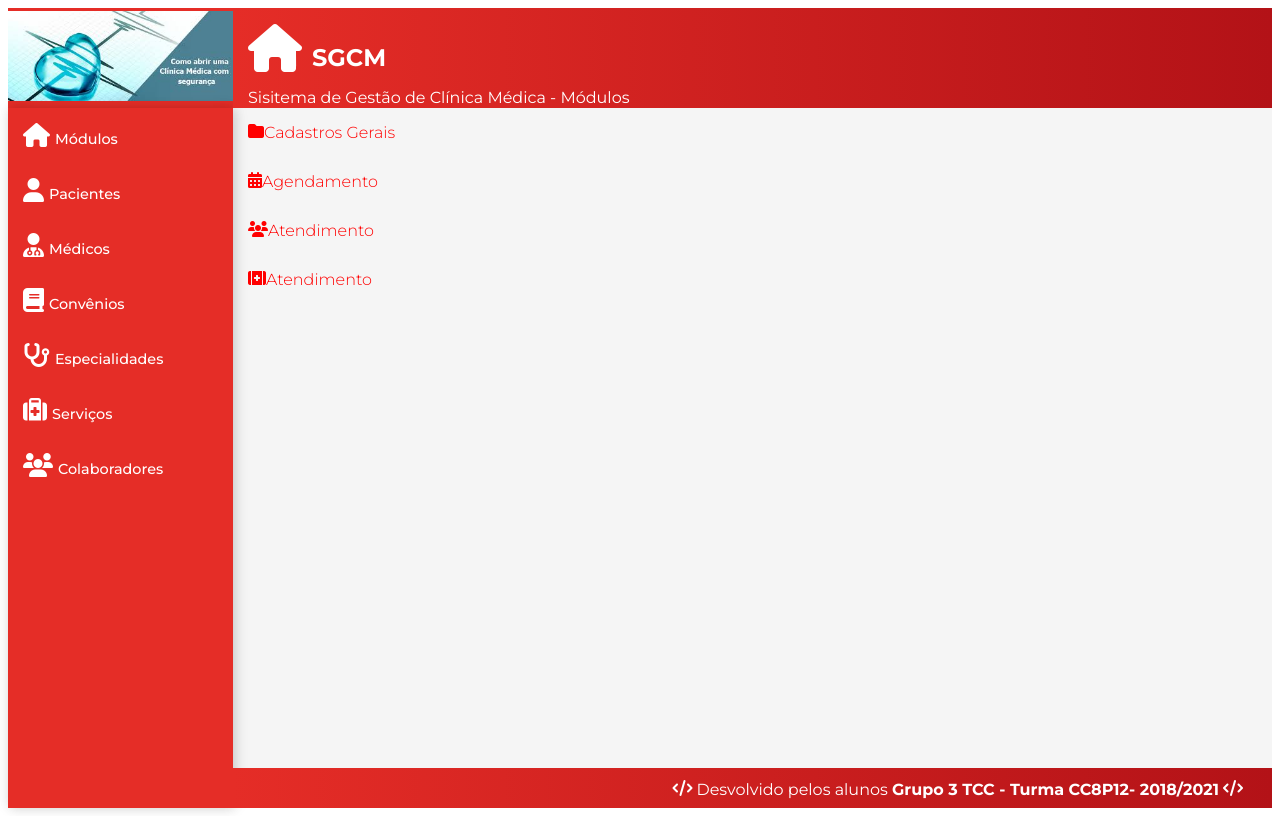
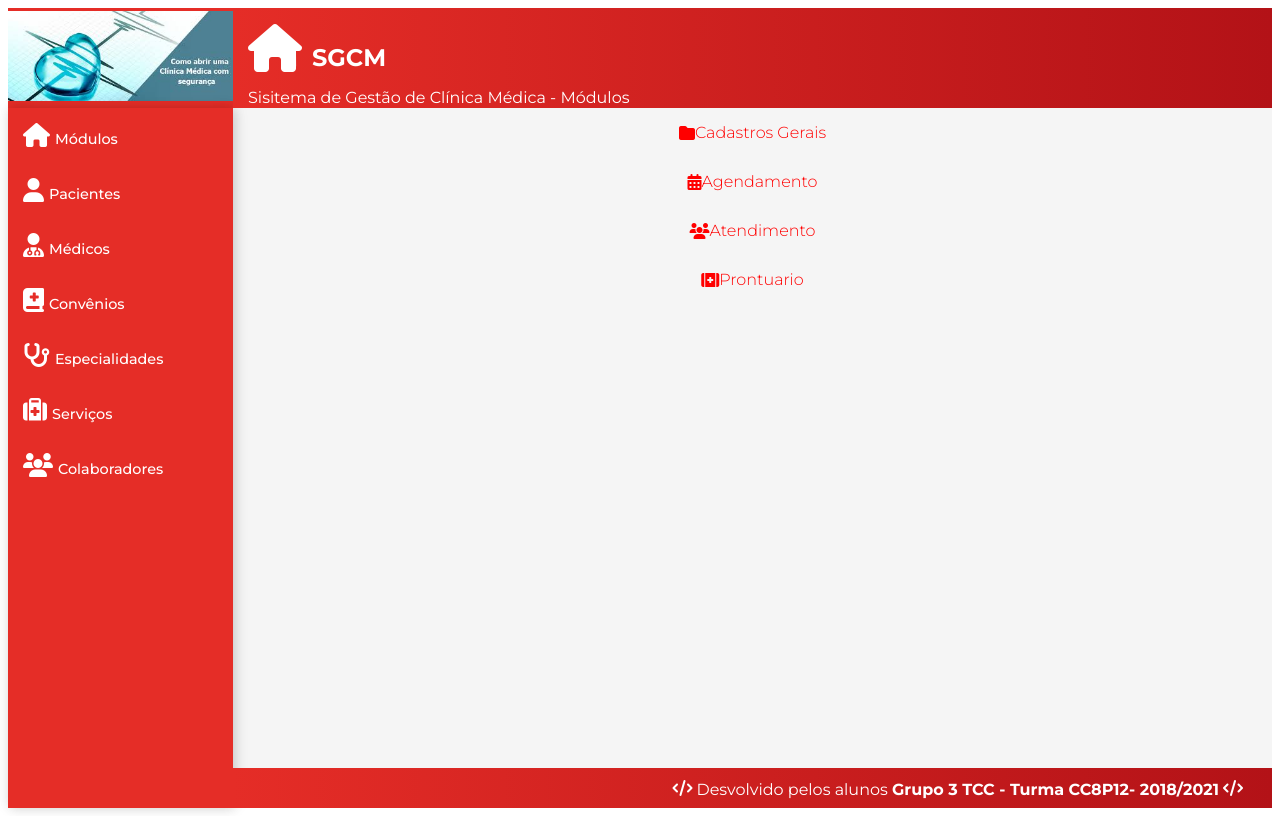
Before and after one commit to Shibuka90/ProjetoTCC, a React (Create React App) app in the folder sgcm/frontend/: page / in a window 1280 px wide. Built offline with nearby package versions, Linux system fonts and the light colour scheme.

Commit message:
alterando

```diff
--- a/sgcm/frontend/src/components/template/Main.css
+++ b/sgcm/frontend/src/components/template/Main.css
@@ -1,6 +1,8 @@
 .menu-main a{
     display: flex;
     text-decoration: none;
+    justify-content: center;
+    align-items: center;
     color: red;
     font-weight: 300;
     padding: 15px;
--- a/sgcm/frontend/src/components/template/Main.jsx
+++ b/sgcm/frontend/src/components/template/Main.jsx
@@ -18,7 +18,7 @@ export default props =>
                     <i className="fa fa-users"></i><span>Atendimento</span>
                 </a>
                 <a href="#/prontuario">
-                    <i className="fa fa-first-aid"></i><span>Atendimento</span>
+                    <i className="fa fa-first-aid"></i><span>Prontuario</span>
                 </a>
             </div>
         </main>
--- a/sgcm/frontend/src/components/template/Nav.jsx
+++ b/sgcm/frontend/src/components/template/Nav.jsx
@@ -14,7 +14,7 @@ export default props =>
                <i className="fa fa-user-md"></i><span>Médicos</span>
            </a>
            <a href="#/cadastro/convenio">
-               <i className="fa fa-book"></i><span>Convênios</span>
+               <i className="fa fa-book-medical"></i><span>Convênios</span>
            </a>
            <a href="#/cadastro/especialidades">
                 <i class="fa fa-stethoscope"></i><span>Especialidades</span>
```
